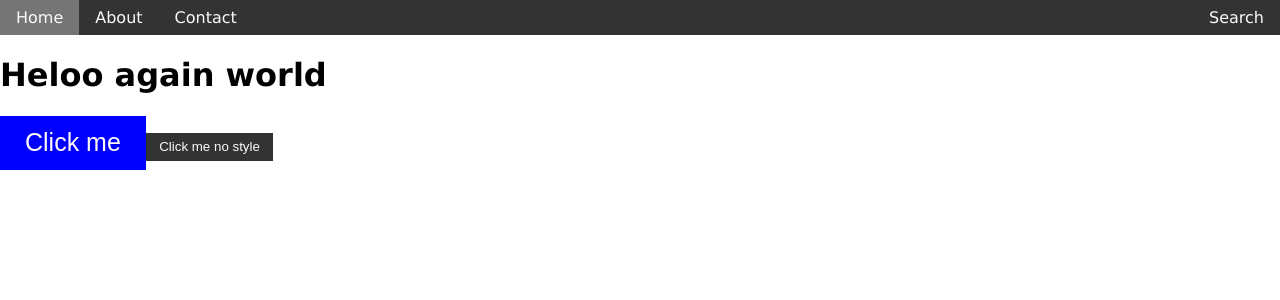
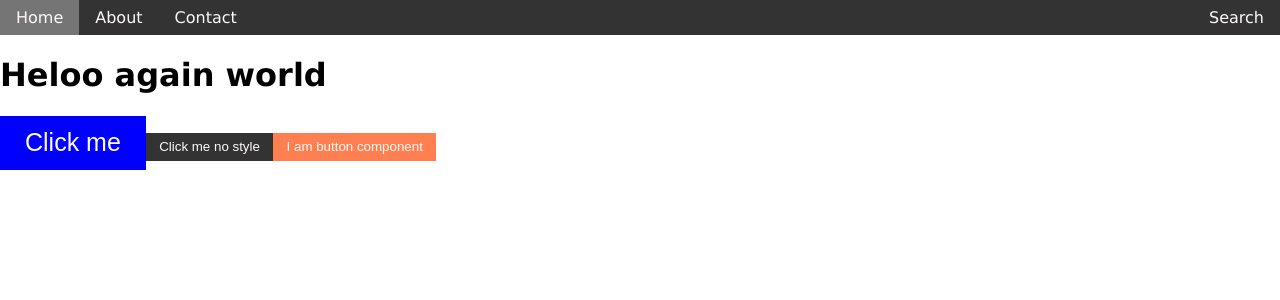
Before and after one commit to MariusCodeAcademy/type8-react-07-styles, a React (Create React App) app: page / in a window 1280 px wide. Shown: the top 300 px of the page. Built offline with nearby package versions, Linux system fonts and the light colour scheme.

Commit message:
mybutton module

```diff
--- a/src/App.js
+++ b/src/App.js
@@ -1,5 +1,6 @@
 import './App.css';
 import Header from './components/header/Header';
+import MyButton from './components/MyButton/MyButton';
 
 function App() {
   const isLarge = true;
@@ -15,6 +16,7 @@ function App() {
       <h1>Heloo again world</h1>
       <button style={btnStyles}>Click me</button>
       <button>Click me no style</button>
+      <MyButton />
     </div>
   );
 }
--- /dev/null
+++ b/src/components/MyButton/MyButton.js
@@ -0,0 +1,8 @@
+import css from './MyButton.module.css';
+
+function MyButton() {
+  console.log('css ===', css);
+  return <button className={css.btn}>I am button component</button>;
+}
+
+export default MyButton;
--- /dev/null
+++ b/src/components/MyButton/MyButton.module.css
@@ -0,0 +1,11 @@
+.btn {
+  background-color: coral;
+}
+/* taip neikelinejam butinai reikalinga klase */
+/* button {
+  font-size: 50px;
+} */
+
+.total {
+  font-size: large;
+}
```
